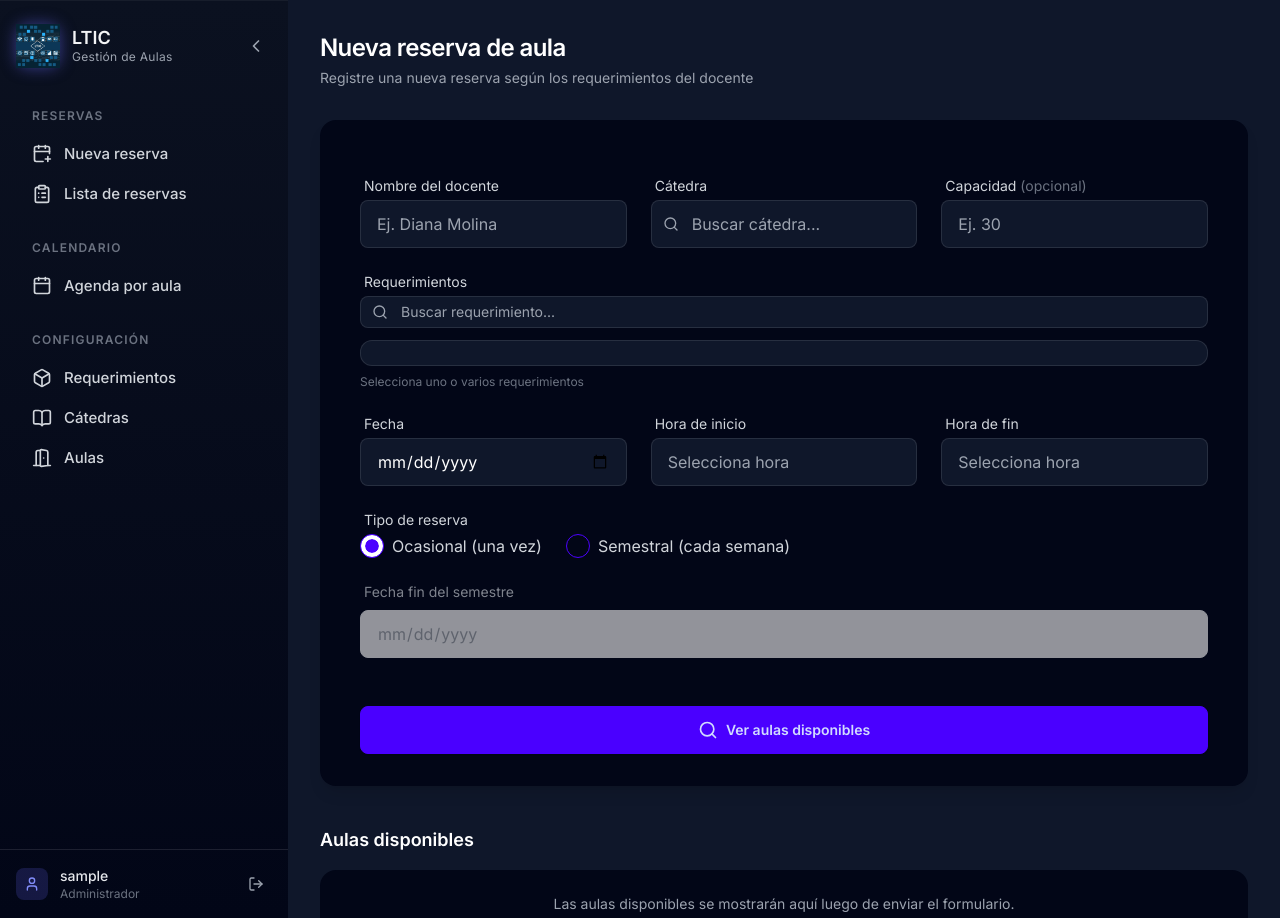
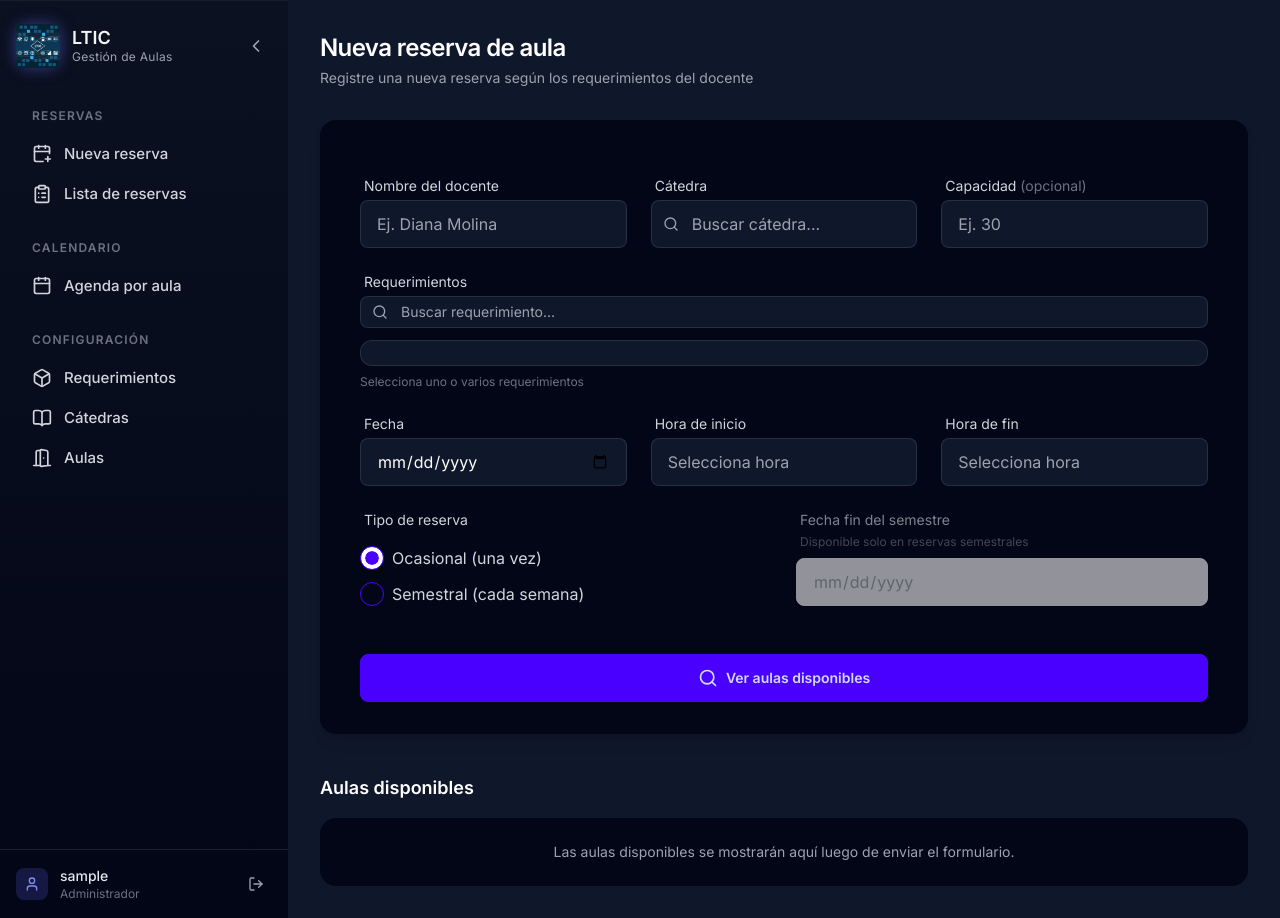
Before and after one commit to mateorapt23/reservas-aulas-puce, a Django app: page /reservas/nueva/ in a window 1280 px wide. Run offline with Django 5.2, Linux system fonts and the light colour scheme; the visitor is signed in with stand-in values (Sample User, id 1); data that the repository does not hold is empty; parts of the project's set-up code (start-up, migrations or seed data) failed here and were passed over; some libraries are stand-ins or nearby versions.

Commit message:
cambios completados

```diff
--- a/reservas/templates/reservas/nueva_reserva.html
+++ b/reservas/templates/reservas/nueva_reserva.html
@@ -200,13 +200,15 @@
                         </div>
                     </div>
 
+                    <!-- TIPO DE RESERVA + FECHA FIN (2 COLUMNAS) -->
+                    <div class="grid grid-cols-1 md:grid-cols-2 gap-6">
                         <!-- TIPO DE RESERVA -->
                         <div>
                             <label class="label pb-1">
                                 <span class="label-text text-gray-300">Tipo de reserva</span>
                             </label>
 
-                        <div class="flex gap-6">
+                            <div class="flex flex-col gap-3 mt-3">
                                 <label class="flex items-center gap-2 text-gray-300 cursor-pointer">
                                     <input type="radio"
                                            name="tipo"
@@ -225,18 +227,23 @@
                                     <span>Semestral (cada semana)</span>
                                 </label>
                             </div>
+                        </div>
 
-                        <div id="fin-semestre-wrapper" class="mt-4 opacity-60">
+                        <!-- FECHA FIN SEMESTRE -->
+                        <div id="fin-semestre-wrapper" class="opacity-60">
                             <label class="label pb-1">
                                 <span class="label-text text-gray-300">Fecha fin del semestre</span>
                             </label>
+                            <p class="text-xs text-gray-500 mb-2 pl-1">
+                                Disponible solo en reservas semestrales
+                            </p>
                             <input type="date"
                                    name="fin_semestre"
                                    id="fin_semestre"
                                    disabled
                                    min="{% now 'Y-m-d' %}"
                                    value="{{ request.POST.fin_semestre }}"
-                                   class="input input-bordered w-full bg-[#0f172a] border-white/10 text-white text-base mt-1"/>
+                                   class="input input-bordered w-full bg-[#0f172a] border-white/10 text-white text-base"/>
                         </div>
                     </div>
 
```
Lines whose indentation alone changed are shown as unchanged.
